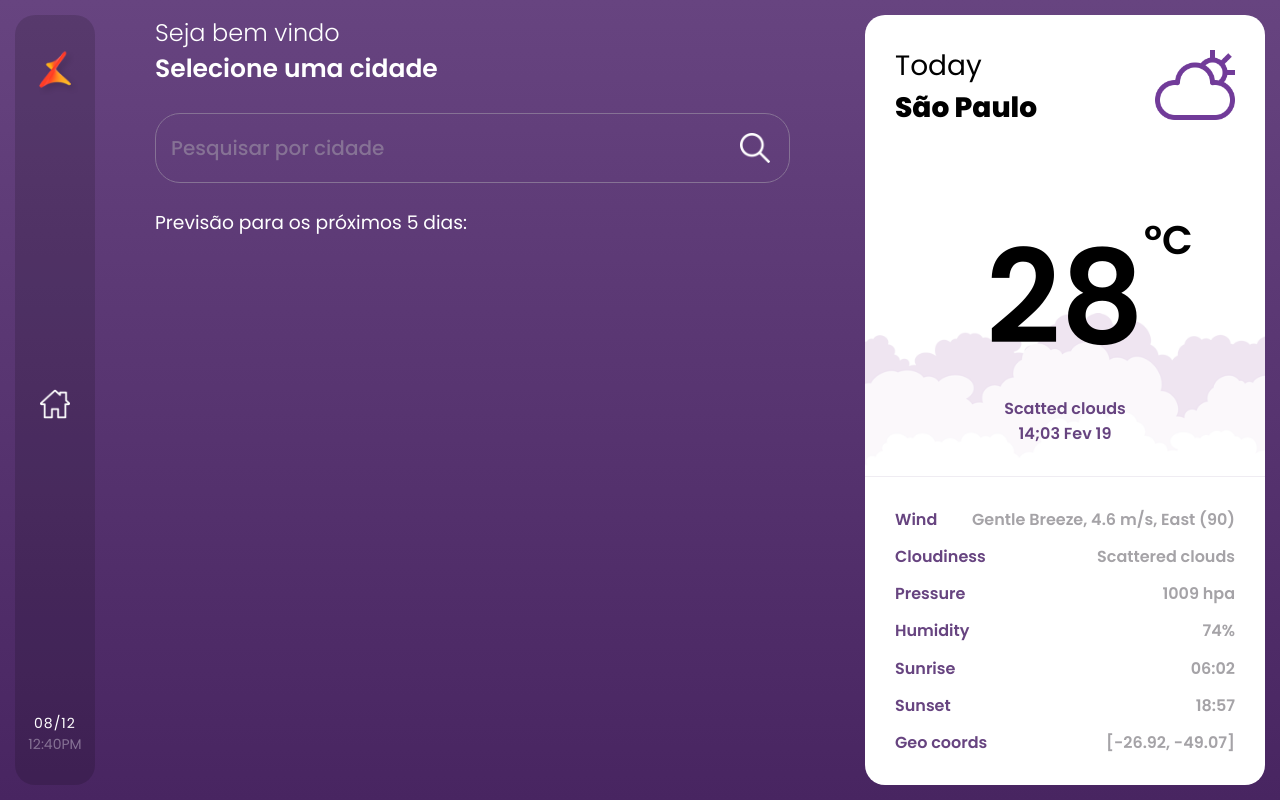
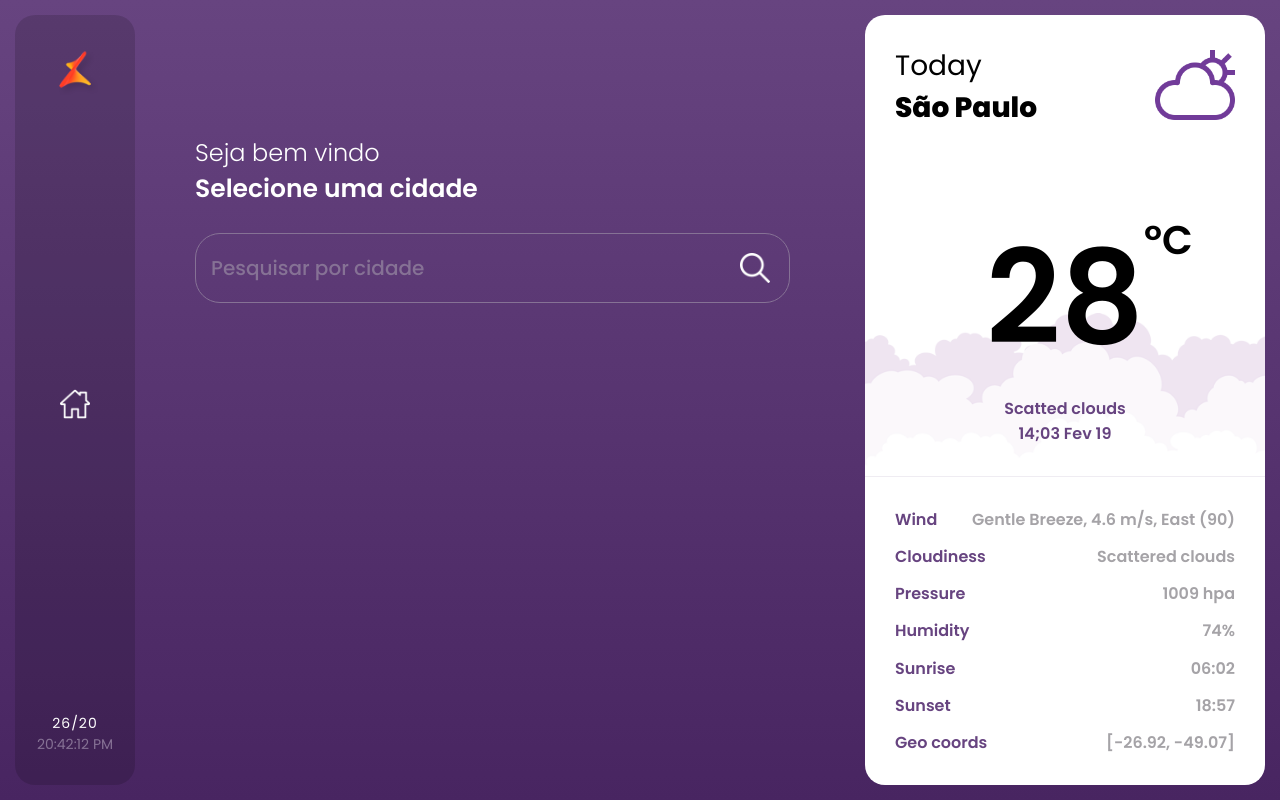
Before and after one commit to angelomedeiros/previsao-do-tempo, a React (Create React App) app: page / in a window 1280 px wide. Built offline with nearby package versions, Linux system fonts and the light colour scheme.

Commit message:
Atualizando hora em tempo real

```diff
--- a/src/pages/Main/Menu.js
+++ b/src/pages/Main/Menu.js
@@ -1,15 +1,30 @@
-import React from 'react';
+import React, { useState, useEffect } from 'react';
+import moment from 'moment';
 
 import logo from '../../assets/logo.png';
 import home from '../../assets/home.png';
 
-export default () => (
+export default () => {
+    const [hora, setHora] = useState(Date.now());
+
+    useEffect(() => {
+        setTimeout(() => {
+            setHora(hora + 1000);
+        }, 1000);
+    });
+
+    return (
         <div className="menu">
             <img className="menu__logo" src={logo} alt="logo" />
             <img className="menu__home" src={home} alt="logo" />
             <div className="menu__date-hour">
-            <span className="menu__date-hour--date">08/12</span>
-            <span className="menu__date-hour--hour">12:40PM</span>
+                <span className="menu__date-hour--date">
+                    {moment(hora).format('DD/YY')}
+                </span>
+                <span className="menu__date-hour--hour">
+                    {moment(hora).format('HH:mm:ss A')}
+                </span>
             </div>
         </div>
     );
+};
--- a/src/pages/Main/PrevisaoDosUltimosCincoDias.js
+++ b/src/pages/Main/PrevisaoDosUltimosCincoDias.js
@@ -75,14 +75,11 @@ export default () => {
                             )}
                             alt="clima"
                         />
-                        <div>
                         <p>
                             {moment(previsao.dt_txt)
                                 .format('ddd')
                                 .toUpperCase()}
                         </p>
-                            <small>{moment().format('HH:mm')}</small>
-                        </div>
                     </div>
                     <div className="card__temperatura">
                         <p>
@@ -116,13 +113,17 @@ export default () => {
                 </button>
             </div>
             <div className="previsao-dos-ultimos-dias__section">
+                {loading ? (
+                    <img src={loader} alt="loader" style={{ marginTop: 20 }} />
+                ) : (
+                    previsoes.list.length !== 0 && (
+                        <>
                             <h3>Previsão para os próximos 5 dias:</h3>
-                {loading ? (
-                    <img src={loader} alt="laoder" style={{ marginTop: 20 }} />
-                ) : (
                             <div className="container">
                                 <Cards />
                             </div>
+                        </>
+                    )
                 )}
             </div>
         </div>
--- a/src/pages/Main/style.scss
+++ b/src/pages/Main/style.scss
@@ -12,7 +12,7 @@
     margin: 15px 0 15px 15px;
     padding-top: 30px;
     padding-bottom: 30px;
-    min-width: 80px;
+    min-width: 120px;
     width: 120px;
     border-radius: 20px;
 
@@ -47,6 +47,7 @@
     margin: 15px 60px;
     width: 100%;
     min-width: 400px;
+    padding-top: 120px;
 
     &__header {
         h1 {
```
Lines whose indentation alone changed are shown as unchanged.
